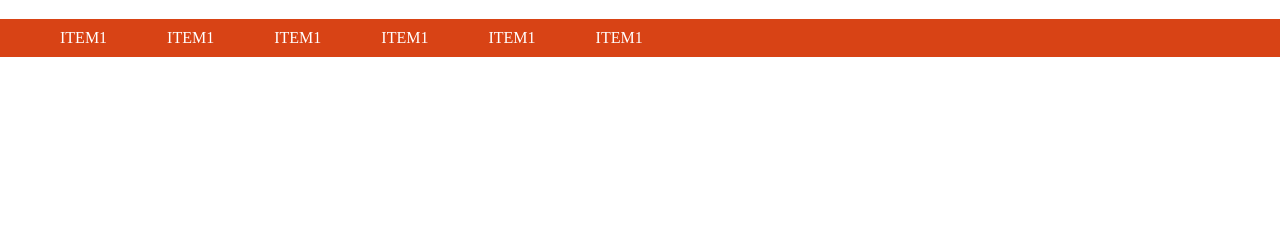
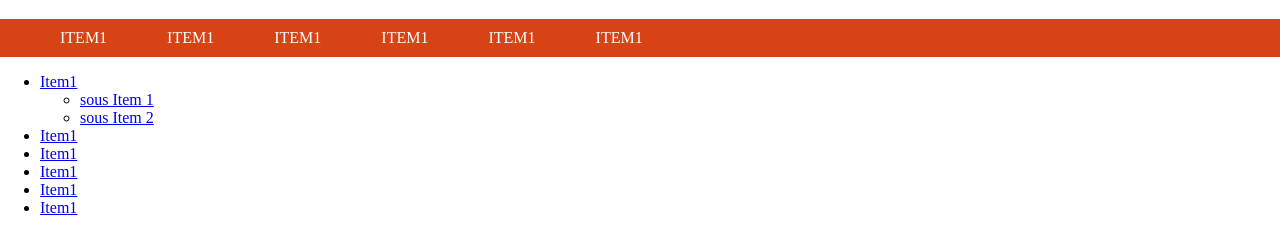
Before and after one commit to gregoirepuget/menuh1G3, a plain HTML site: page index.html in a window 1280 px wide. Shown: the part 61-312 px from the top of the page. Drawn offline with Linux system fonts and the light colour scheme.

Commit message:
initial commit

```diff
--- a/index.html
+++ b/index.html
@@ -23,5 +23,20 @@
         <li><a href="#" title="item 1"> Item1</a></li>
       </ul>
     </nav>
+    <nav class="menuVertical">
+      <ul>
+        <li><a href="#" title="item 1"> Item1</a>
+          <ul>
+            <li><a href="#" title="item 1"> sous Item 1</a></li>
+            <li><a href="#" title="item 1"> sous Item 2</a></li>
+          </ul>
+        </li>
+        <li><a href="#" title="item 1"> Item1</a></li>
+        <li><a href="#" title="item 1"> Item1</a></li>
+        <li><a href="#" title="item 1"> Item1</a></li>
+        <li><a href="#" title="item 1"> Item1</a></li>
+        <li><a href="#" title="item 1"> Item1</a></li>
+      </ul>
+    </nav>
   </body>
 </html>
```
Also changed, not shown: styles/style.css (+10 -0 lines).
